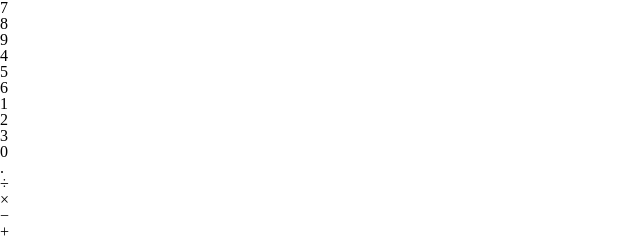
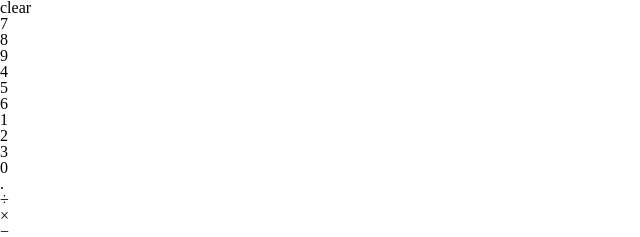
Before and after one commit to Tzvi-H/calculator, a plain HTML site: page index.html in a window 1280 px wide. Shown: the top 237 px of the page, 0-640 px from the left. Drawn offline with Linux system fonts and the light colour scheme.

Commit message:
added clear text

```diff
--- a/index.html
+++ b/index.html
@@ -18,7 +18,7 @@
       <div class="buttons">
         <div class="numbers">
           <div class="number-row">
-            <div class="clear"></div>
+            <div class="clear">clear</div>
           </div>
           <div class="number-row">
             <div>7</div>
```
